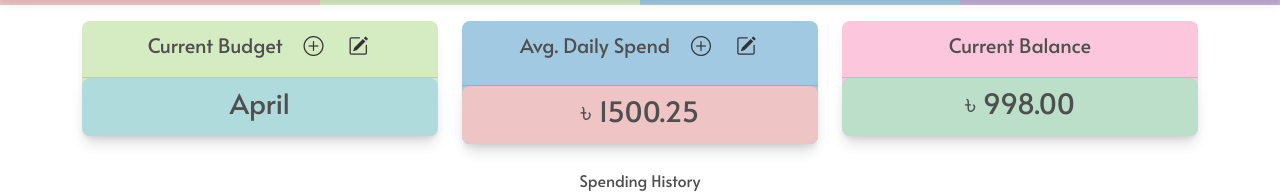
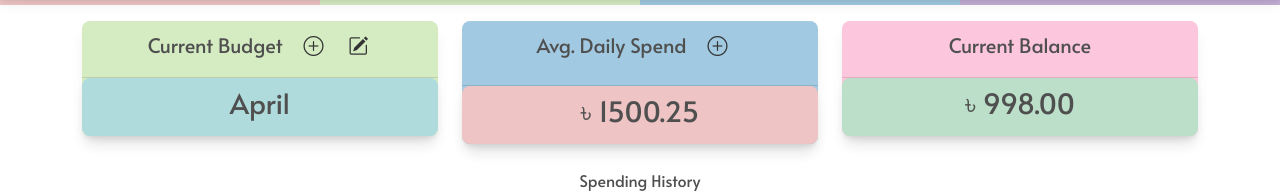
Before and after one commit to rhrokib/code_aqua, a Django app: page /dashboard/ in a window 1280 px wide. Shown: the part 75-269 px from the top of the page. Run offline with Django 3.2, Linux system fonts and the light colour scheme; a user stored in the database is signed in; data comes from the database, SQL or seed files in the repository; both versions use the stored data as it was after the commit; some libraries are stand-ins or nearby versions.

Commit message:
req updated

```diff
--- a/dashboard/templates/dashboard/index.html
+++ b/dashboard/templates/dashboard/index.html
@@ -23,7 +23,7 @@
           <div class="card-title">
             <h5>Current Budget
               <a class="daily-spaned-btn" href="{% url 'budget_create' %}"> <i class="bi bi-plus-circle px-3"></i></a>
-              <a class="daily-spaned-btn" href="{% url 'budget_update' budget.id %}"> <i class="bi bi-pencil-square px-1"></i></a>
+              <a class="daily-spaned-btn" href="{%if not budget == None %}{% url 'budget_update' budget.id %} {% else %} # {% endif %}"> <i class="bi bi-pencil-square px-1"></i></a>
             </h5>
           </div>
         </div>
@@ -41,8 +41,7 @@
         <div class="card-header ">
           <div class="card-title d-flex justify-content-around">
             <h5>Avg. Daily Spend<a class="daily-spaned-btn" href="{% url 'daily_spend' %}"> <i
-                  class="bi bi-plus-circle px-3"></i></a> <a class="daily-spaned-btn" href="{% url 'daily_spend' %}"> <i
-                  class="bi bi-pencil-square px-1"></i></a></h5>
+                  class="bi bi-plus-circle px-3"></i></a></h5>
           </div>
 
         </div>
--- a/dashboard/views.py
+++ b/dashboard/views.py
@@ -19,27 +19,30 @@ def dashboard(request):
     total_spent = 0
     total_daily_spent = 0
     count = 0
+    avg = 0
+    try:
+        context['budget'] = Budget.objects.get(owner=request.user)
+        context['daily'] = DailySpend.objects.filter(owner=request.user)
 
-    context['budget'] = Budget.objects.get(owner=request.user)
-    context['daily'] = DailySpend.objects.filter(owner=request.user)
+        for i in context['daily']:
+            total_daily_spent += i.amount_Spent
+            count += 1
 
-    for i in context['daily']:
-        total_daily_spent += i.amount_Spent
-        count += 1
+        if count > 0:
+            avg = float(total_daily_spent) / count
+        else:
+            avg = 0
+        total_spent = (total_daily_spent + context['budget'].food_budget +
+                    context['budget'].house_rent + context['budget'].elec_bill + context['budget'].gas_bill +
+                    context['budget'].water_bill + context['budget'].other_bill)
+        context['cur_bal'] = context['budget'].total_budget - total_spent
+    except:
+        context['budget'] = None
+        context['daily'] = None
 
-    if count > 0:
-        avg = float(total_daily_spent) / count
-    else:
-        avg = 0
-    total_spent = (total_daily_spent + context['budget'].food_budget +
-                context['budget'].house_rent + context['budget'].elec_bill + context['budget'].gas_bill +
-                context['budget'].water_bill + context['budget'].other_bill)
 
-    context['cur_bal'] = context['budget'].total_budget - total_spent
     context['avg'] = avg
     context['count'] = count
-
-
 
     return render(request, 'dashboard/index.html', context)
 
```
Also changed, not shown: requirements.txt (+4 -33 lines), db.sqlite3.
